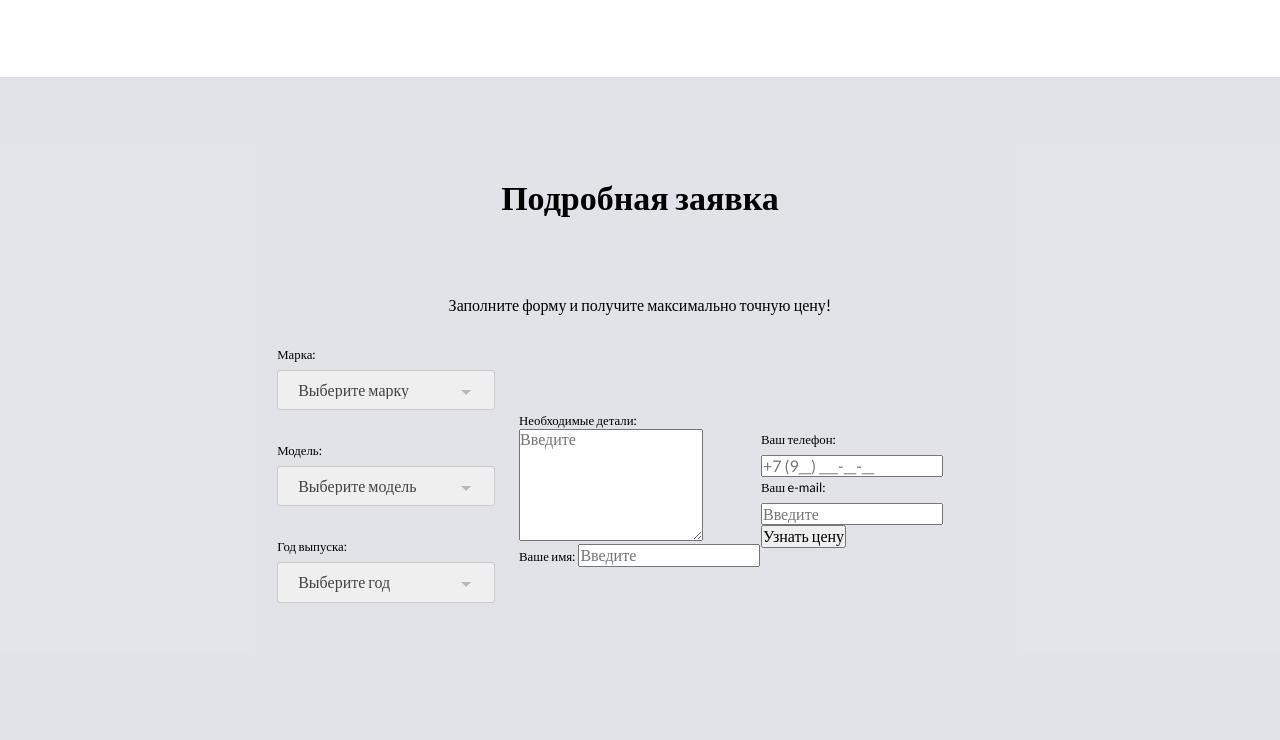
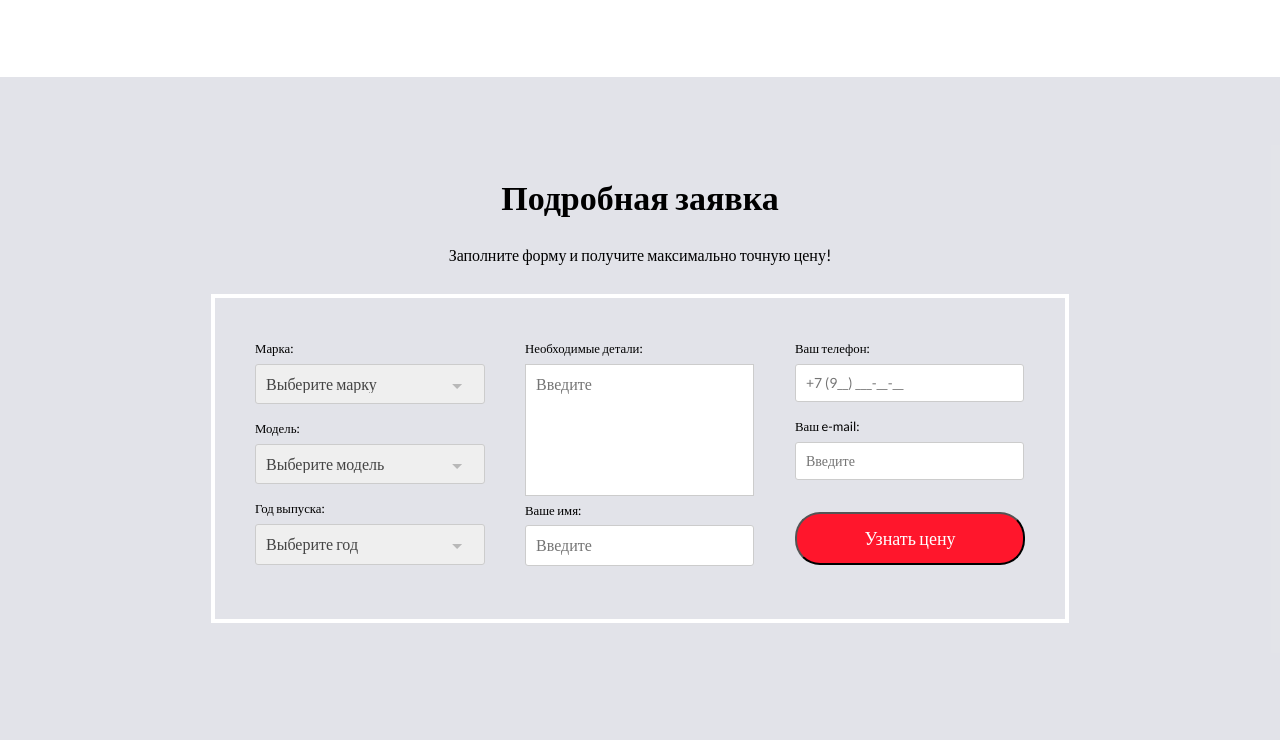
Before and after one commit to nikolay-mumyatov/zapchasti-shop-landing, a website: page index.html in a window 1280 px wide. Shown: the part 1380-2120 px from the top of the page. Drawn offline with Linux system fonts and the light colour scheme.

Commit message:
get_price-block update

```diff
--- a/app/scss/style.scss
+++ b/app/scss/style.scss
@@ -16,6 +16,10 @@
     font-size: 34px;
     padding-top: 100px;
     margin-bottom: 80px;
+}
+
+[data-type=no-mb] {
+    margin-bottom: 30px;
 }
 
 header{
@@ -158,7 +162,7 @@ main{
         justify-content: center;
         margin: 0;
         padding-bottom: 120px;
-        p{
+        .main-p{
             text-align: center;
             margin-bottom: 30px;
         }
@@ -166,11 +170,28 @@ main{
             .get_price_form{
                 display: flex;
                 justify-content: space-around;
-                align-items: center;
+                align-items: stretch;
                 flex-wrap: wrap;
+                border: 4px solid $white;
+                padding: 40px;
                 .get_price_form_item{
-                    flex-basis: 33.33%;
+                    max-width: 230px;
+                    min-width: 230px;
+                    margin-right: 40px;
+                    &:last-child{
+                        margin-right: 0;
+                    }
+                    .submit-btn{
+                        padding: 14px;
+                        width: 100%;
+                        background-color: $red;
+                        font-size: 18px;
+                        color: $white;
+                        border-radius: 25px;
+                        margin-top: 18px;
+                    }
                     .list{
+                        margin-bottom: 14px;
                         small{
                             display: inline-block;
                             margin-bottom: 8px;
@@ -180,19 +201,57 @@ main{
                             img{
                                 position: absolute;
                                 top: 50%;
-                                right: 20%;
+                                right: 10%;
                             }
                             select{
                                 outline: none;
-                                display: block;
-                                width: 90%;
-                                padding: 10px 20px 10px 20px;
+                                display: inline-block;
+                                width: 100%;
+                                padding: 10px 50px 10px 10px;
                                 border: 1px solid #ccc;
                                 border-radius: 3px;
                                 appearance: none; /* убираем дефолнтные стрелочки */
-                                font-size: 1rem;
                                 color: #444;
                             }
+                        }
+                        #tel, #email {
+                            outline: none;
+                            display: block;
+                            padding: 10px 10px 10px 10px;
+                            border: 1px solid #ccc;
+                            border-radius: 3px;
+                            color: #444;
+                            width: 90%;
+                            font-size: 14px;
+                        }
+                    }
+                    .text {
+                        small{
+                            display: inline-block;
+                            margin-bottom: 8px;
+                        }
+                        textarea{
+                            outline: none;
+                            resize: none;
+                            overflow: auto;
+                            border: 1px solid #ccc;
+                            padding: 10px 10px 10px 10px;
+                            width: 90%;
+                        }
+                    }
+                    .text-name {
+                        small{
+                            display: inline-block;
+                            margin-bottom: 8px;
+                        }
+                        #name{
+                            outline: none;
+                            display: block;
+                            padding: 10px 10px 10px 10px;
+                            border: 1px solid #ccc;
+                            border-radius: 3px;
+                            color: #444;
+                            width: 90%;
                         }
                     }
                 }
@@ -273,7 +332,7 @@ main{
         .consultation{
             max-width: 740px;
             border: 4px solid $white;
-            padding: 60px 20px 60px 20px;
+            padding: 40px 20px 40px 20px;
             .consultation_form{
                 display: flex;
                 justify-content: center;
@@ -312,7 +371,7 @@ footer{
         display: flex;
 
         .contacts{
-            background-color: $contacts-red;
+            background-color: rgba($red, $alpha: 0.7);
             margin-top: 50px;
             padding: 4vw;
             color: $white;
--- a/index.html
+++ b/index.html
@@ -102,8 +102,8 @@
 
         <div class="get_price-block">
             <div class="container">
-                <h2 class="main-title">Подробная заявка</h2>
-                <p>Заполните форму и получите максимально точную цену!</p>
+                <h2 class="main-title" data-type="no-mb">Подробная заявка</h2>
+                <p class="main-p">Заполните форму и получите максимально точную цену!</p>
                 <div class="get_price">
                     <form action="#" class="get_price_form">
 
@@ -170,24 +170,24 @@
                         <div class="get_price_form_item">
                             <div class="text">
                                 <small>Необходимые детали:</small>
-                                <textarea name="" id="" cols="20" rows="6" placeholder="Введите"></textarea>
+                                <textarea name="textarea" cols="20" rows="6" placeholder="Введите"></textarea>
                             </div>
                             <div class="text-name">
                                 <small>Ваше имя:</small>
-                                <input type="text" name="" id="" placeholder="Введите">
+                                <input type="text" id="name" placeholder="Введите">
                             </div>
                         </div> <!-- /.get_price_form_item -->
 
                         <div class="get_price_form_item">
                             <div class="list">
                                 <small>Ваш телефон:</small>
-                                <input type="tel" name="" id="" placeholder="+7 (9__) ___-__-__">
+                                <input type="tel" id="tel" placeholder="+7 (9__) ___-__-__">
                             </div>
                             <div class="list">
                                 <small>Ваш e-mail:</small>
-                                <input type="email" name="" id="" placeholder="Введите">
+                                <input type="email" id="email" placeholder="Введите">
                             </div>
-                            <input type="submit" value="Узнать цену">
+                            <input type="submit" class="submit-btn" value="Узнать цену">
                         </div> <!-- /.get_price_form_item -->
 
                     </form>
@@ -284,7 +284,7 @@
 
         <div class="consultation-block">
             <div class="container">
-                <h2 class="main-title">Нужна консультация?</h2>
+                <h2 class="main-title" data-type="no-mb">Нужна консультация?</h2>
                 <p>Заполните форму и получите максимально точную цену!</p>
                 <div class="consultation">
                     <form action="#" class="consultation_form">
```
Also changed, not shown: css/style.min.css, 1 other file.
